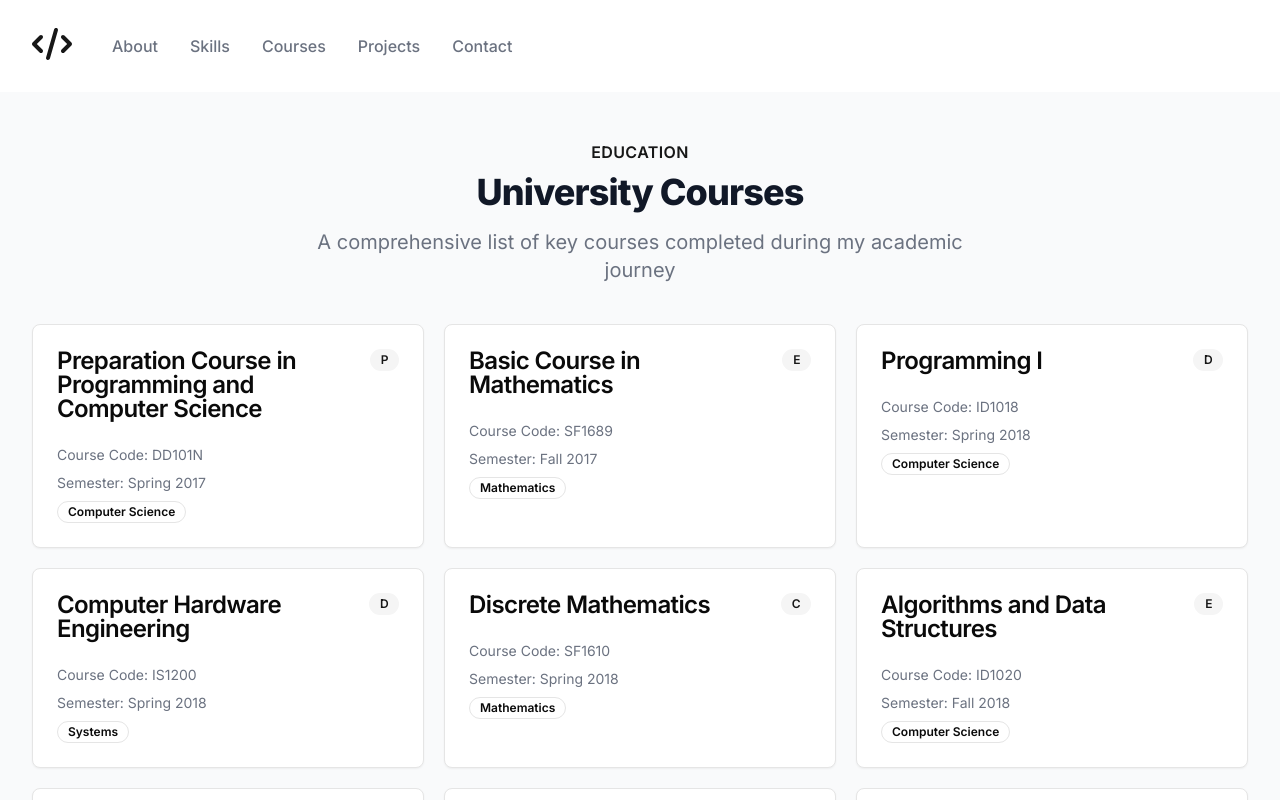
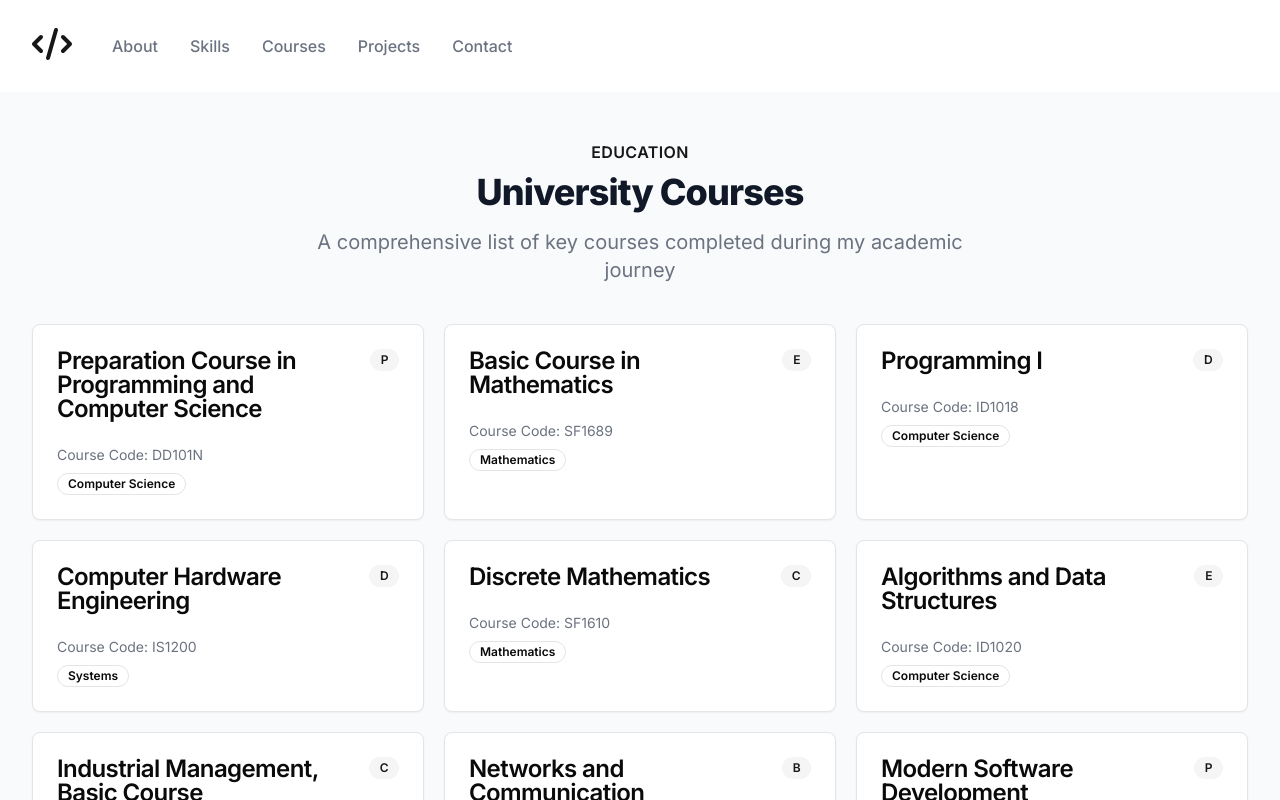
Before and after one commit to emilstahl97/emilstahl97.github.io, a Next.js app: page /courses in a window 1280 px wide. Shown: the top 800 px of the page. Built offline with nearby package versions, Linux system fonts and the light colour scheme.

Commit message:
Update Courses.tsx

```diff
--- a/components/Courses.tsx
+++ b/components/Courses.tsx
@@ -44,7 +44,6 @@ export default function Courses() {
                   <CardContent>
                     <div className="space-y-2">
                       <p className="text-sm text-gray-500">Course Code: {course.code}</p>
-                      <p className="text-sm text-gray-500">Semester: {course.semester}</p>
                       <Badge variant="outline">{course.category}</Badge>
                     </div>
                   </CardContent>
```
